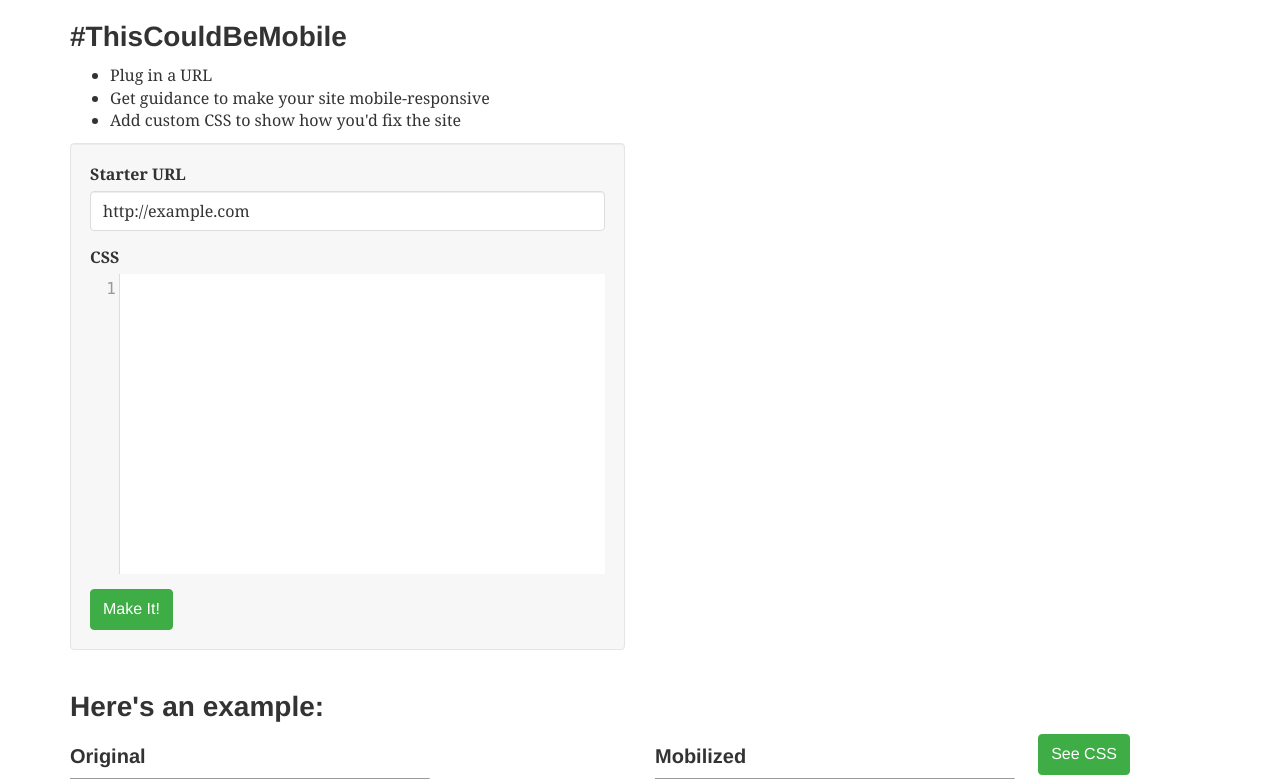
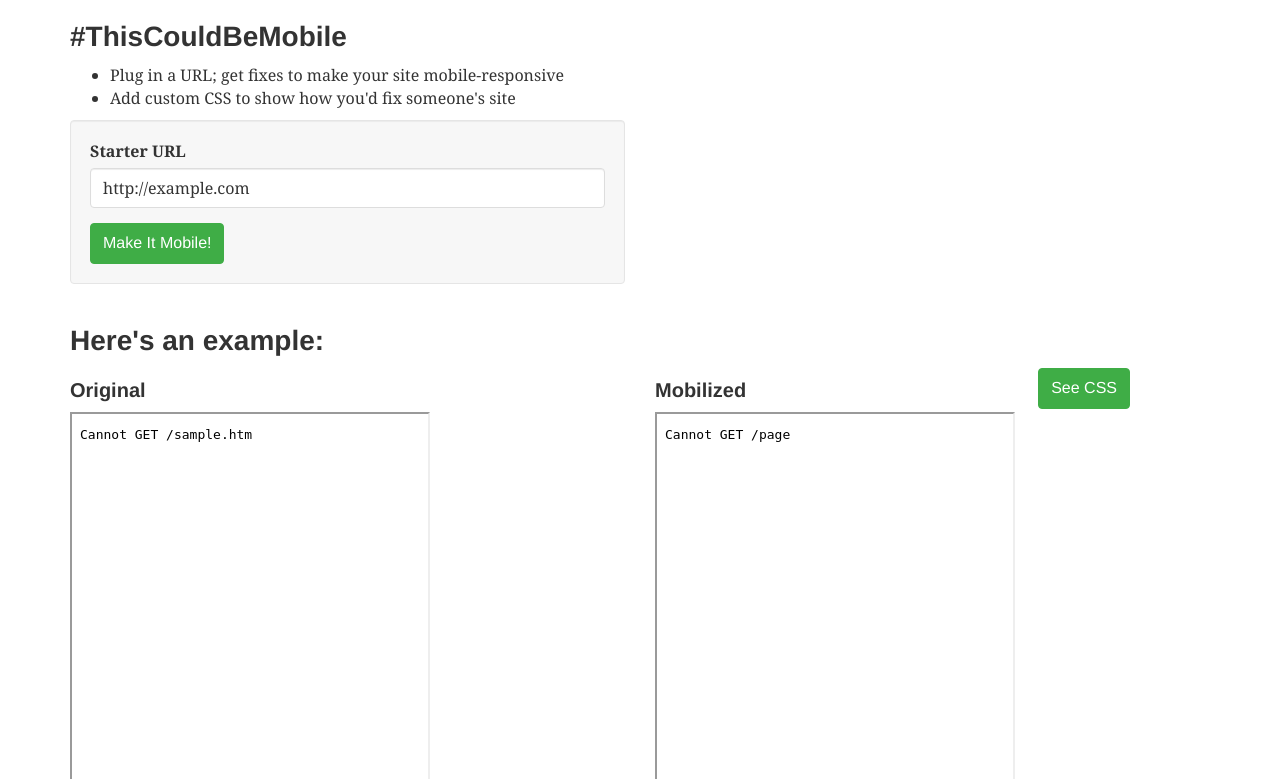
Before and after one commit to mapmeld/this-could-be-mobile, a Node project: template views/home.jade in a window 1280 px wide. Shown: the top 779 px of the page. Run offline with Node 20 templates, Linux system fonts and the light colour scheme; the template is opened without the code that fills it, so the values that code supplies are empty; some libraries are stand-ins or nearby versions; some web fonts are replaced.

Commit message:
auto fixes first; custom CSS changes for advanced users

```diff
--- a/app.js
+++ b/app.js
@@ -99,8 +99,15 @@
 })
 .get('/cssviewer/:id', function* () {
   this.render('css-viewer', {
-    id: this.params.id
+    id: this.params.id,
+    csrfToken: this.csrf
   });
+})
+.post('/cssviewer/:id/edit', function* () {
+  var s = yield Style.findById(this.params.id).exec();
+  s.src = this.request.body.css;
+  s = yield s.save();
+  this.body = { status: 'success' };
 })
 .post('/want', function*() {
   var s = new Style({
--- a/static/viewer.js
+++ b/static/viewer.js
@@ -1,5 +1,5 @@
 function doCodeMirror(readOnly) {
-  CodeMirror.fromTextArea(document.getElementsByTagName("textarea")[0], {
+  return CodeMirror.fromTextArea(document.getElementsByTagName("textarea")[0], {
     lineNumbers: true,
     mode: 'text/css',
     readOnly: readOnly
@@ -11,7 +11,15 @@
     $.get('/styles/' + id, function(txt) {
       $("#loading").hide();
       $("textarea").val(txt);
-      doCodeMirror(true);
+      var editingArea = doCodeMirror(false);
+      $('#save').click(function() {
+        $.post('/styles/' + id + '/edit', {
+          _csrf: $('#csrf').val(),
+          css: editingArea.getValue()
+        }, function() {
+          console.log('save complete');
+        });
+      });
     });
   });
 } else {
--- a/views/care-package.jade
+++ b/views/care-package.jade
@@ -16,6 +16,6 @@
           h4 Original
           iframe(src="#{url}", height="600", width="360")
         .col-sm-6
-          a.btn.btn-success.pull-right(href="/cssviewer/#{id}", style="margin-right: 80px;") See CSS
+          a.btn.btn-success.pull-right(href="/cssviewer/#{id}", style="margin-right: 80px;") See Code Changes
           h4 Mobilized
           iframe(src="/page?id=#{id}&url=#{url}", height="600", width="360")
--- a/views/css-viewer.jade
+++ b/views/css-viewer.jade
@@ -7,6 +7,7 @@
     link(href="/codemirror.css", rel="stylesheet")
     style(type="text/css") .CodeMirror { border: 1px solid #eee; height: auto; }
   body
+    input#csrf(type="hidden", value=csrfToken)
     h1#loading Loading...
     h3 CSS Viewer on #thiscouldbemobile
     a.btn.btn-primary(href="/and/awesome/#{id}") Side-by-Side Comparison
@@ -18,6 +19,8 @@
     br
     br
     textarea#code
+    br
+    button#save.btn.btn-success Save CSS Changes
     script(type="text/javascript", src="//code.jquery.com/jquery-1.12.0.min.js")
     script(type="text/javascript", src="/codemirror.js")
     script(type="text/javascript", src="/css.js")
--- a/views/home.jade
+++ b/views/home.jade
@@ -13,9 +13,8 @@
         .col-sm-12
           h3 #ThisCouldBeMobile
           ul
-            li Plug in a URL
-            li Get guidance to make your site mobile-responsive
-            li Add custom CSS to show how you'd fix the site
+            li Plug in a URL; get fixes to make your site mobile-responsive
+            li Add custom CSS to show how you'd fix someone's site
       .row
         .col-sm-12.col-md-6
           .well
@@ -24,10 +23,7 @@
               .form-group
                 label(for="url") Starter URL
                 input.form-control(type="text", name="url", value="http://example.com")
-              .form-group
-                label(for="css") CSS
-                textarea.form-control(name="css", rows="9", height="350")= sampler
-              input.btn.btn-success(type="submit", value="Make It!")
+              input.btn.btn-success(type="submit", value="Make It Mobile!")
       .row
         .col-sm-12
           h3 Here's an example:
```
Also changed, not shown: TODO.md (+5 -2 lines).
